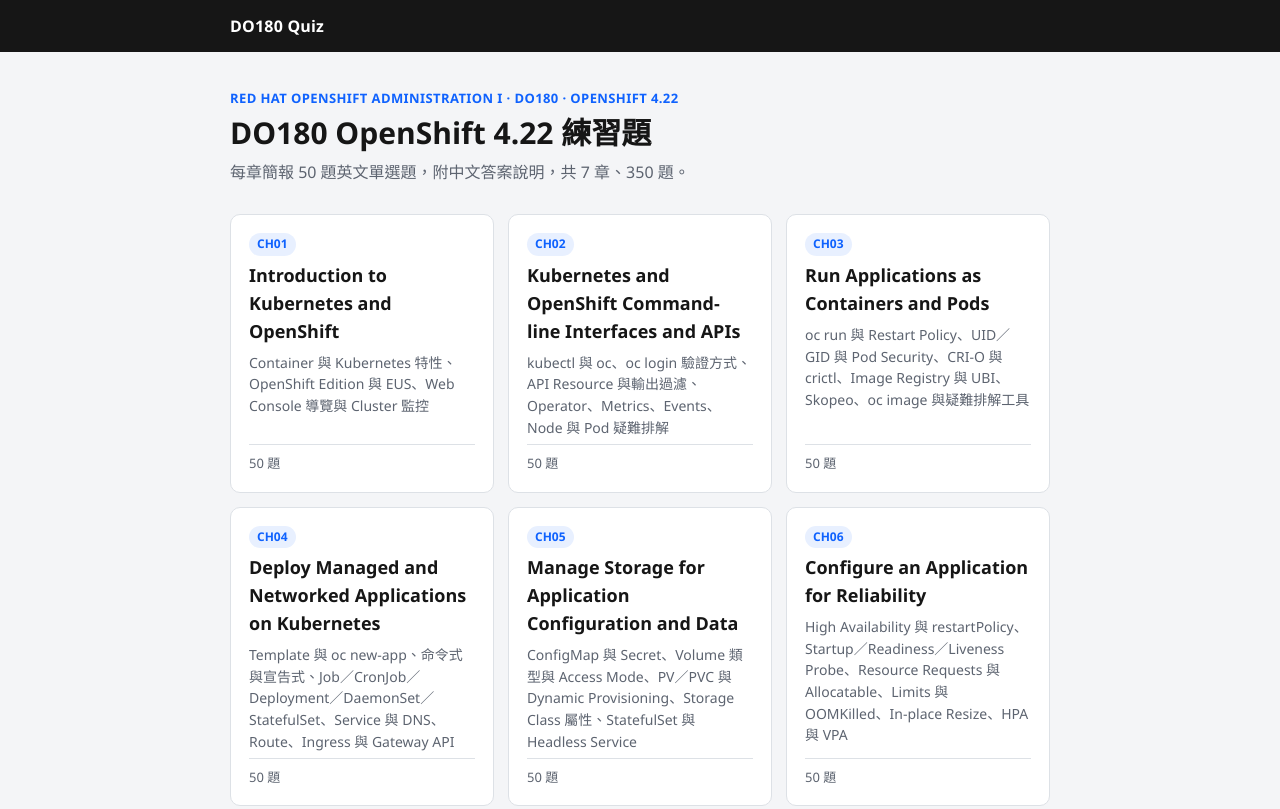
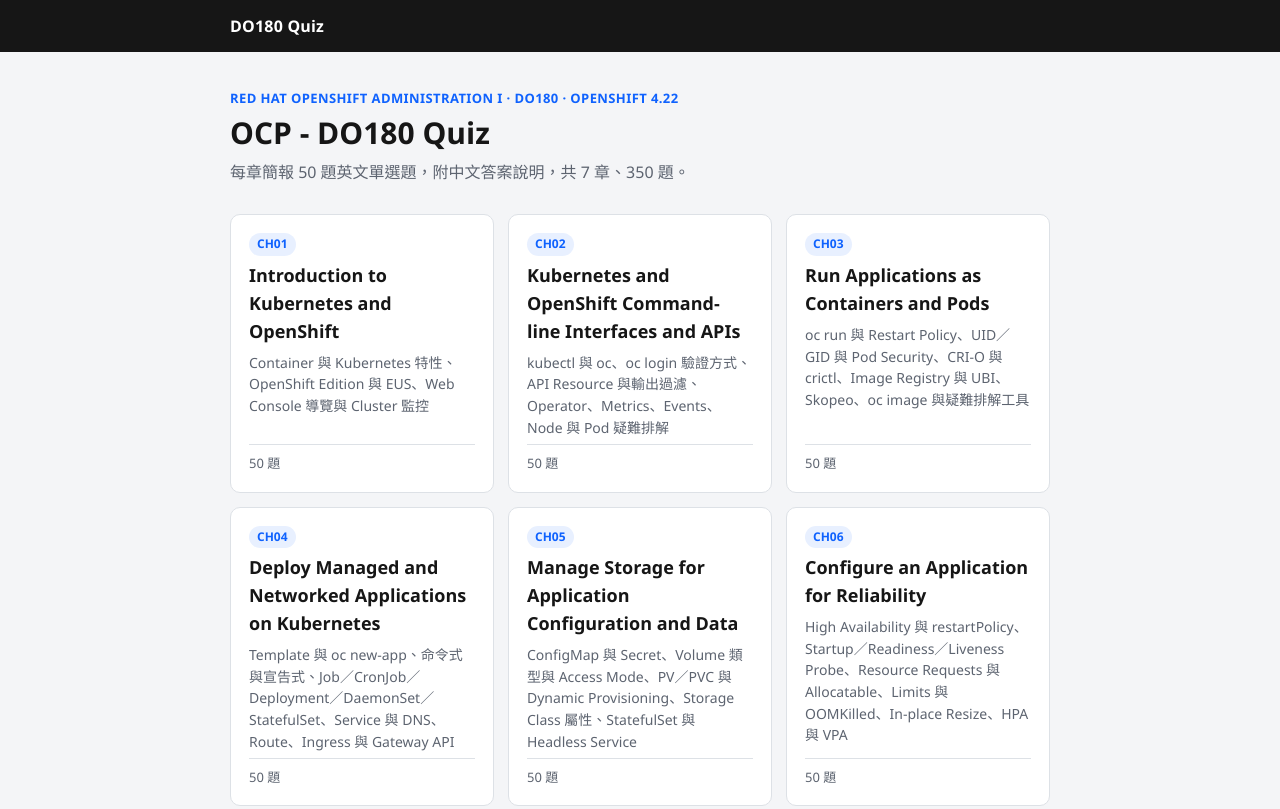
Before and after one commit to MouMouHsu/do180-quiz, a plain HTML site: page index.html in a window 1280 px wide. Shown: the top 809 px of the page. Drawn offline with Linux system fonts and the light colour scheme.

Commit message:
Update index.html

```diff
--- a/index.html
+++ b/index.html
@@ -3,7 +3,7 @@
 <head>
 <meta charset="utf-8">
 <meta name="viewport" content="width=device-width, initial-scale=1">
-<title>DO180 Quiz · OpenShift 4.22 Practice Questions</title>
+<title>OCP - DO180 Quiz</title>
 <link rel="stylesheet" href="assets/style.css">
 </head>
 <body>
@@ -13,7 +13,7 @@
 <main class="wrap">
   <section class="hero">
     <p class="eyebrow">Red Hat OpenShift Administration I · DO180 · OpenShift 4.22</p>
-    <h1>DO180 OpenShift 4.22 練習題</h1>
+    <h1>OCP - DO180 Quiz</h1>
     <p class="desc">每章簡報 50 題英文單選題，附中文答案說明，共 7 章、350 題。</p>
   </section>
   <ul class="cards">
```
